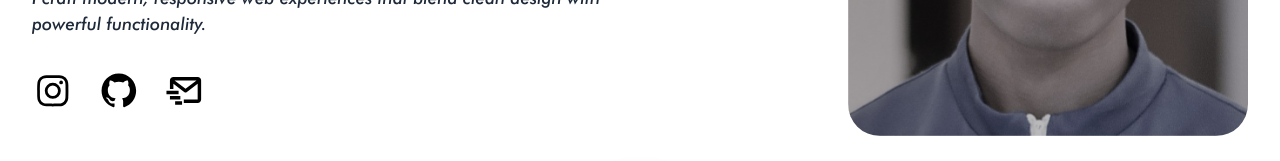
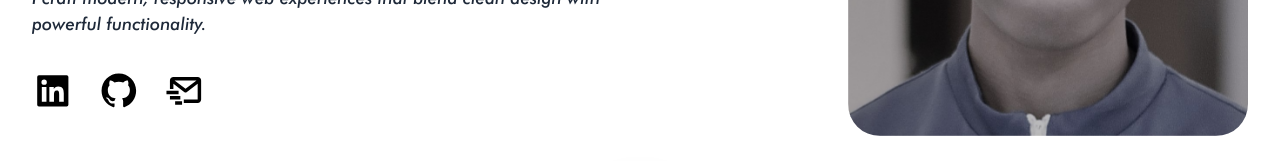
Before and after one commit to deauthor1234/portfolio, a React (Vite) app: page / in a window 1280 px wide. Shown: the part 384-545 px from the top of the page. Built offline with nearby package versions, Linux system fonts and the light colour scheme.

Commit message:
Replace instagram contact link with linkedin

```diff
--- a/src/components/ContactSection.tsx
+++ b/src/components/ContactSection.tsx
@@ -1,4 +1,4 @@
-import { BiLogoGithub, BiLogoInstagramAlt, BiMailSend, BiSolidEnvelope, BiSolidPhone } from "react-icons/bi"
+import { BiLogoGithub, BiLogoLinkedinSquare, BiMailSend, BiSolidEnvelope, BiSolidPhone } from "react-icons/bi"
 import ContactMedium from "./ContactMedium"
 
 const ContactSection = () => {
@@ -10,7 +10,7 @@ const ContactSection = () => {
                     <div className="flex flex-wrap text-2xl font-medium gap-4 ">
                         <ContactMedium delay="600" href="mailto:dimejioladapo573@gmail.com" icon={<BiSolidEnvelope />} label="Email" />
                         <ContactMedium delay="800" href="tel: +2349163147101" icon={<BiSolidPhone />} label="Phone" />
-                        <ContactMedium delay="1000" href="https://www.instagram.com/authority.dev" icon={<BiLogoInstagramAlt />} label="Instagram" />
+                        <ContactMedium delay="1000" href="https://www.linkedin.com/in/oladapo-authority-7802103a0?utm_source=share&utm_campaign=share_via&utm_content=profile&utm_medium=android_app" icon={<BiLogoLinkedinSquare />} label="LinkedIn" />
                         <ContactMedium delay="1200" href="https://github.com/deauthor1234" icon={<BiLogoGithub />} label="Github" />
                     </div>
                 </div>
--- a/src/components/Hero.tsx
+++ b/src/components/Hero.tsx
@@ -1,5 +1,5 @@
 import { Link } from "react-scroll";
-import { BiDownArrowAlt, BiLogoGithub, BiLogoInstagram, BiMailSend } from "react-icons/bi";
+import { BiDownArrowAlt, BiLogoGithub, BiLogoLinkedinSquare, BiMailSend } from "react-icons/bi";
 import profile from "../assets/images/profile.jpg"
 
 const Hero = () => {
@@ -13,7 +13,7 @@ const Hero = () => {
                     <h3 className="font-bold text-4xl max-[1200px]:text-3xl max-[550px]:text-2xl max-[412px]:text-xl" data-aos="fade-right" data-aos-delay="400">Front-End Web Developer</h3>
                     <h2 className="text-[1.1rem] max-[412px]:text-base mt-6 mb-8 font-medium italic max-w-[80%] text-gray-800" data-aos="fade-left" data-aos-delay="600">I craft modern, responsive web experiences that blend clean design with powerful functionality.</h2>
                     <div className="flex font-extrabold text-[2.6rem] max-[412px]:text-[2.4rem] gap-6">
-                        <a className="group" href="https://www.instagram.com/authority.dev/" data-aos="zoom-in" data-aos-delay="800"><BiLogoInstagram className="group-hover:scale-115 duration-150" /></a>
+                        <a className="group" href="https://www.linkedin.com/in/oladapo-authority-7802103a0?utm_source=share&utm_campaign=share_via&utm_content=profile&utm_medium=android_app" data-aos="zoom-in" data-aos-delay="800"><BiLogoLinkedinSquare className="group-hover:scale-115 duration-150" /></a>
                         <a className="group" href="https://github.com/deauthor1234" data-aos="zoom-in" data-aos-delay="1000"><BiLogoGithub className="group-hover:scale-115 duration-150" /></a>
                         <a className="group" href="mailto:dimejioladapo573@gmail.com" data-aos="zoom-in" data-aos-delay="1200"><BiMailSend className="group-hover:scale-115 duration-150" /></a>
                     </div>
```
